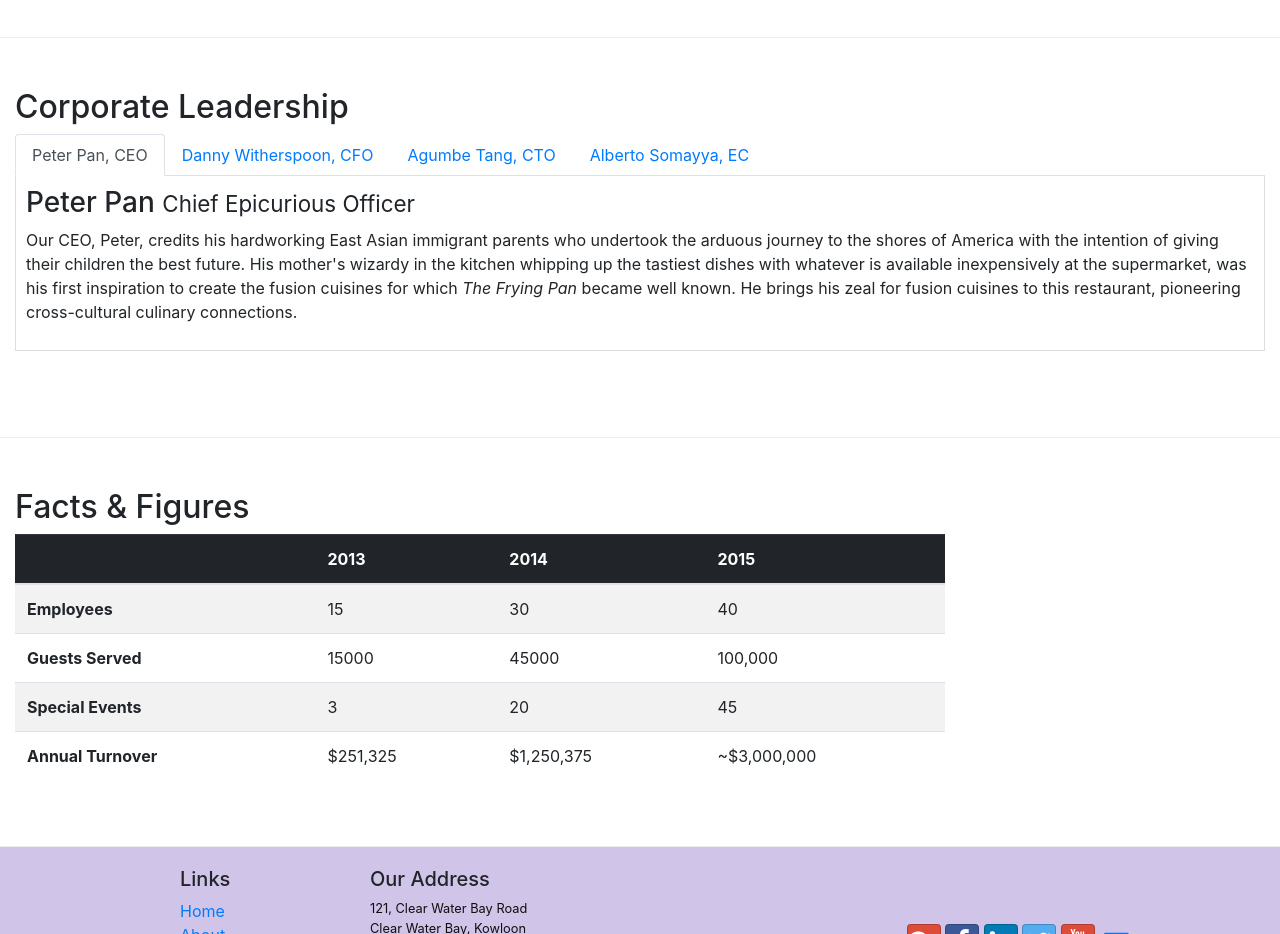
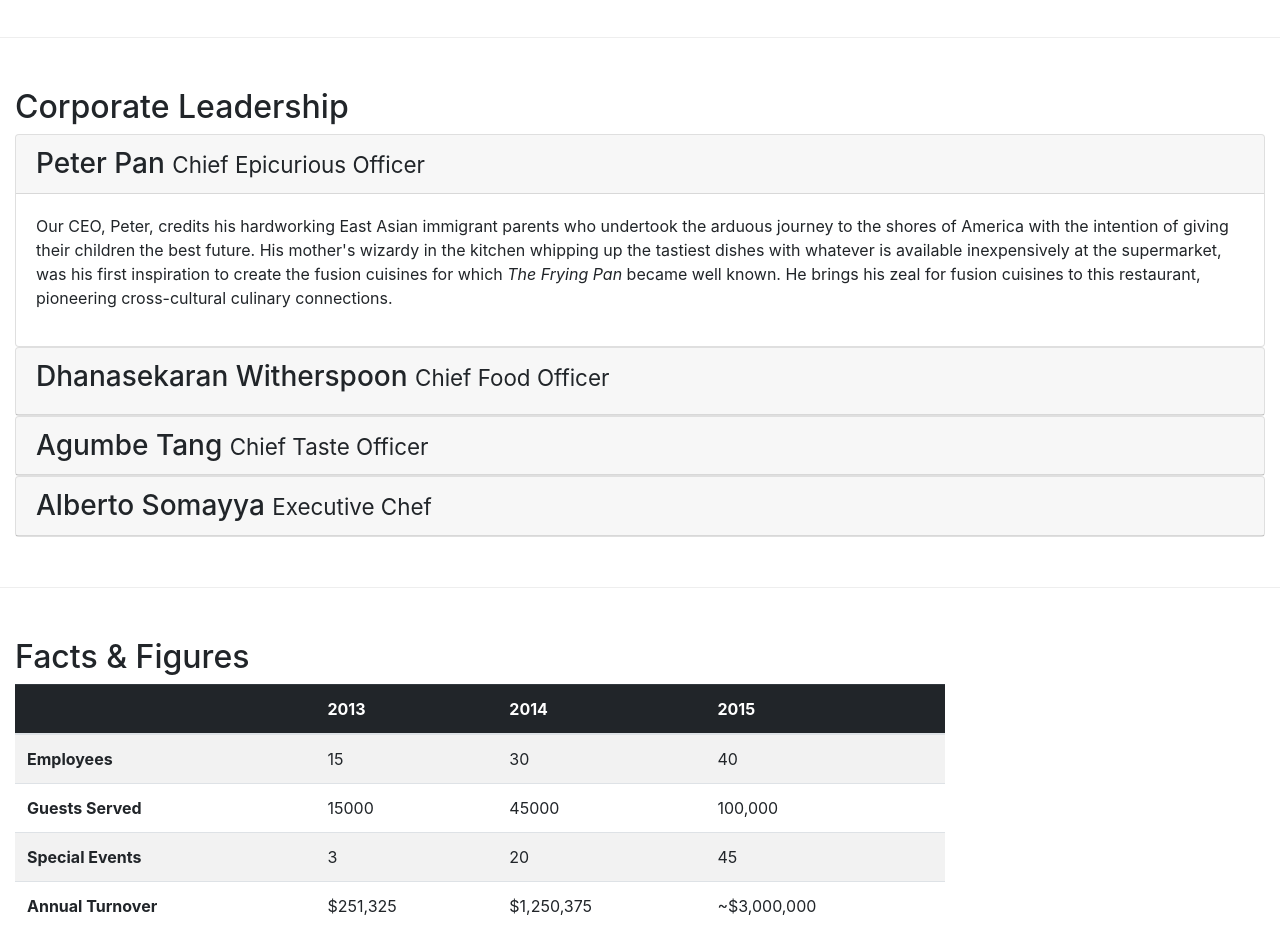
Before and after one commit to wvinson43/Restaurant-Menu-Clone-w-Bootstrap, a website: page aboutus.html in a window 1280 px wide. Shown: the part 940-1874 px from the top of the page. Drawn offline with nearby package versions, Linux system fonts and the light colour scheme.

Commit message:
accordion

```diff
--- a/aboutus.html
+++ b/aboutus.html
@@ -98,40 +98,74 @@
         <div class="row row-content">
             <div class="col-12">
                 <h2>Corporate Leadership</h2>
-                <ul class="nav nav-tabs">
-                    <li class="nav-item">
-                        <a class="nav-link active" href="#peter"
-                        role="tab" data-toggle="tab">Peter Pan, CEO</a>
-                    </li>
-                    <li class="nav-item">
-                        <a class="nav-link" href="#danny"
-                        role="tab" data-toggle="tab">Danny Witherspoon, CFO</a>
-                    </li>
-                    <li class="nav-item">
-                        <a class="nav-link" href="#agumbe"
-                        role="tab" data-toggle="tab">Agumbe Tang, CTO</a>
-                    </li>
-                    <li class="nav-item">
-                        <a class="nav-link" href="#alberto"
-                        role="tab" data-toggle="tab">Alberto Somayya, EC</a>
-                    </li>
-                </ul>
-                <div class="tab-content">
-                    <div role="tabpanel" class="tab-pane fade show active" id="peter">
-                        <h3>Peter Pan <small>Chief Epicurious Officer</small></h3>
-                        <p class="d-none d-sm-block">Our CEO, Peter, credits his hardworking East Asian immigrant parents who undertook the arduous journey to the shores of America with the intention of giving their children the best future. His mother's wizardy in the kitchen whipping up the tastiest dishes with whatever is available inexpensively at the supermarket, was his first inspiration to create the fusion cuisines for which <em>The Frying Pan</em> became well known. He brings his zeal for fusion cuisines to this restaurant, pioneering cross-cultural culinary connections.</p>
+
+
+                <div id="accordion">
+                    <div class="card">
+                        <div class="card-header" role="tab" id="peterhead">
+                            <h3 class="mb-0">
+                                <a data-toggle="collapse" data-target="#peter">
+                                    Peter Pan <small>Chief Epicurious Officer</small>
+                                </a>
+                            </h3>
+                        </div>
+                            <div role="tabpanel" class="collapse show" id="peter" data-parent="#accordion">
+                                <div class="card-body">
+                                    <p class="d-none d-sm-block">Our CEO, Peter, credits his hardworking East Asian immigrant parents who undertook the arduous journey
+                                         to the shores of America with the intention of giving their children the best future. His mother's wizardy in the kitchen whipping up
+                                          the tastiest dishes with whatever is available inexpensively at the supermarket, was his first inspiration to create the fusion cuisines
+                                           for which <em>The Frying Pan</em> became well known. He brings his zeal for fusion cuisines to this restaurant, pioneering cross-cultural culinary connections.</p>
+                                </div>
+                            </div>
                     </div>
-                    <div role="tabpanel" class="tab-pane fade" id="danny">
-                            <h3>Dhanasekaran Witherspoon <small>Chief Food Officer</small></h3>
-                        <p class="d-none d-sm-block">Our CFO, Danny, as he is affectionately referred to by his colleagues, comes from a long established family tradition in farming and produce. His experiences growing up on a farm in the Australian outback gave him great appreciation for varieties of food sources. As he puts it in his own words, <em>Everything that runs, wins, and everything that stays, pays!</em></p>
+
+                    <div class="card">
+                        <div class="card-header" role="tab" id="dannyhead">
+                            <h3 class="mb-O">
+                                <a data-toggle="collapse" data-target="#danny">
+                                    Dhanasekaran Witherspoon <small>Chief Food Officer</small>
+                                </a>
+                            </h3>
+                        </div>
+                            <div role="tabpanel" class="collapse" id="danny" data-parent="#accordion">
+                                <div class="card-body">
+                                    <p class="d-none d-sm-block">Our CFO, Danny, as he is affectionately referred to by his colleagues, comes from a long established family
+                                         tradition in farming and produce. His experiences growing up on a farm in the Australian outback gave him great appreciation for varieties
+                                          of food sources. As he puts it in his own words, <em>Everything that runs, wins, and everything that stays, pays!</em></p>
+                                </div>
+                            </div>
                     </div>
-                    <div role="tabpanel" class="tab-pane fade" id="agumbe">
-                        <h3>Agumbe Tang <small>Chief Taste Officer</small></h3>
-                        <p class="d-none d-sm-block" >Blessed with the most discerning gustatory sense, Agumbe, our CTO, personally ensures that every dish that we serve meets his exacting tastes. Our chefs dread the tongue lashing that ensues if their dish does not meet his exacting standards. He lives by his motto, <em>You click only if you survive my lick.</em></p>
+                    <div class="card">
+                        <div class="card-header" role="tab" id="agumbehead">
+                            <h3 class="mb-0">
+                                <a data-toggle="collapse" data-target="#agumbe">
+                                    Agumbe Tang <small>Chief Taste Officer</small>
+                                </a>
+                            </h3>
+                        </div>
+                            <div role="tabpanel" class="collapse" id="agumbe" data-parent="#accordion">
+                                <div class="card-body">
+                                    <p class="d-none d-sm-block" >Blessed with the most discerning gustatory sense, Agumbe, our CTO, personally ensures that every dish that we serve
+                                        meets his exacting tastes. Our chefs dread the tongue lashing that ensues if their dish does not meet his exacting standards. He lives by his
+                                          motto, <em>You click only if you survive my lick.</em></p>
+                                </div>
+                            </div>
                     </div>
-                    <div role="tabpanel" class="tab-pane fade" id="alberto">
-                            <h3>Alberto Somayya <small>Executive Chef</small></h3>
-                        <p class="d-none d-sm-block">Award winning three-star Michelin chef with wide International experience having worked closely with whos-who in the culinary world, he specializes in creating mouthwatering Indo-Italian fusion experiences. He says, <em>Put together the cuisines from the two craziest cultures, and you get a winning hit! Amma Mia!</em></p>
+                    <div class="card">
+                        <div class="card-header" role="tab" id="albertohead">
+                            <h3 class="mb-0">
+                                <a data-toggle="collapse" data-target="#alberto">
+                                     Alberto Somayya <small>Executive Chef</small>
+                                </a>
+                            </h3>
+                        </div>
+                            <div role="tabpanel" class="collapse" id="alberto" data-parent="#accordion">
+                                <div class="card-body">
+                                    <p class="d-none d-sm-block">Award winning three-star Michelin chef with wide International experience having worked closely with whos-who in the
+                                        culinary world, he specializes in creating mouthwatering Indo-Italian fusion experiences. He says, <em>Put together the cuisines from the two
+                                            craziest cultures, and you get a winning hit! Amma Mia!</em></p>
+                                </div>
+                            </div>
                     </div>
                 </div>
             </div>
```
